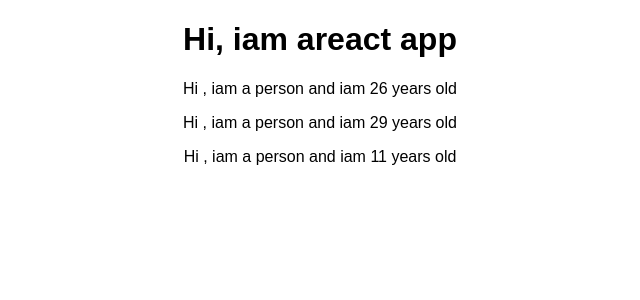
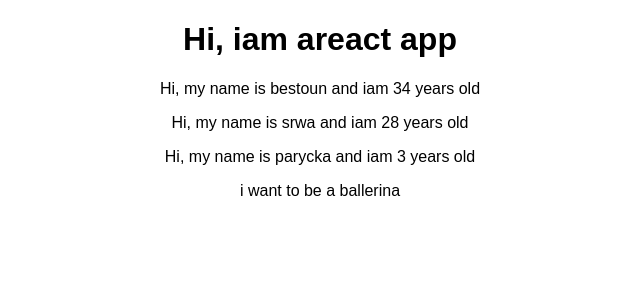
Before and after one commit to SrwaHariri/ReactPlayGround, a React (Create React App) app: page / in a window 1280 px wide. Shown: the top 300 px of the page, without its empty margins (320-960 px from the left). Built offline with nearby package versions, Linux system fonts and the light colour scheme.

Commit message:
adding props to component , passing it through state

```diff
--- a/src/App.js
+++ b/src/App.js
@@ -3,13 +3,31 @@ import "./App.css";
 import Person from "./Person/Person";
 
 class App extends Component {
+  state = {
+    persons: [
+      { name: "bestoun", age: 34 },
+      { name: "srwa", age: 28 },
+      { name: "parycka", age: 3 }
+    ]
+  };
   render() {
     return (
       <div className="App">
         <h1> Hi, iam areact app</h1>
-        <Person />
-        <Person />
-        <Person />
+        <Person
+          name={this.state.persons[0].name}
+          age={this.state.persons[0].age}
+        />
+        <Person
+          name={this.state.persons[1].name}
+          age={this.state.persons[1].age}
+        />
+        <Person
+          name={this.state.persons[2].name}
+          age={this.state.persons[2].age}
+        >
+          i want to be a ballerina
+        </Person>
       </div>
     );
     /* return React.createElement(
--- a/src/Person/Person.js
+++ b/src/Person/Person.js
@@ -1,7 +1,12 @@
 import React from "react";
-const person = () => {
+const person = props => {
   return (
-    <p>Hi , iam a person and iam {Math.floor(30 * Math.random())} years old</p>
+    <div>
+      <p>
+        Hi, my name is {props.name} and iam {props.age} years old
+      </p>
+      <p>{props.children}</p>
+    </div>
   );
 };
 
```
